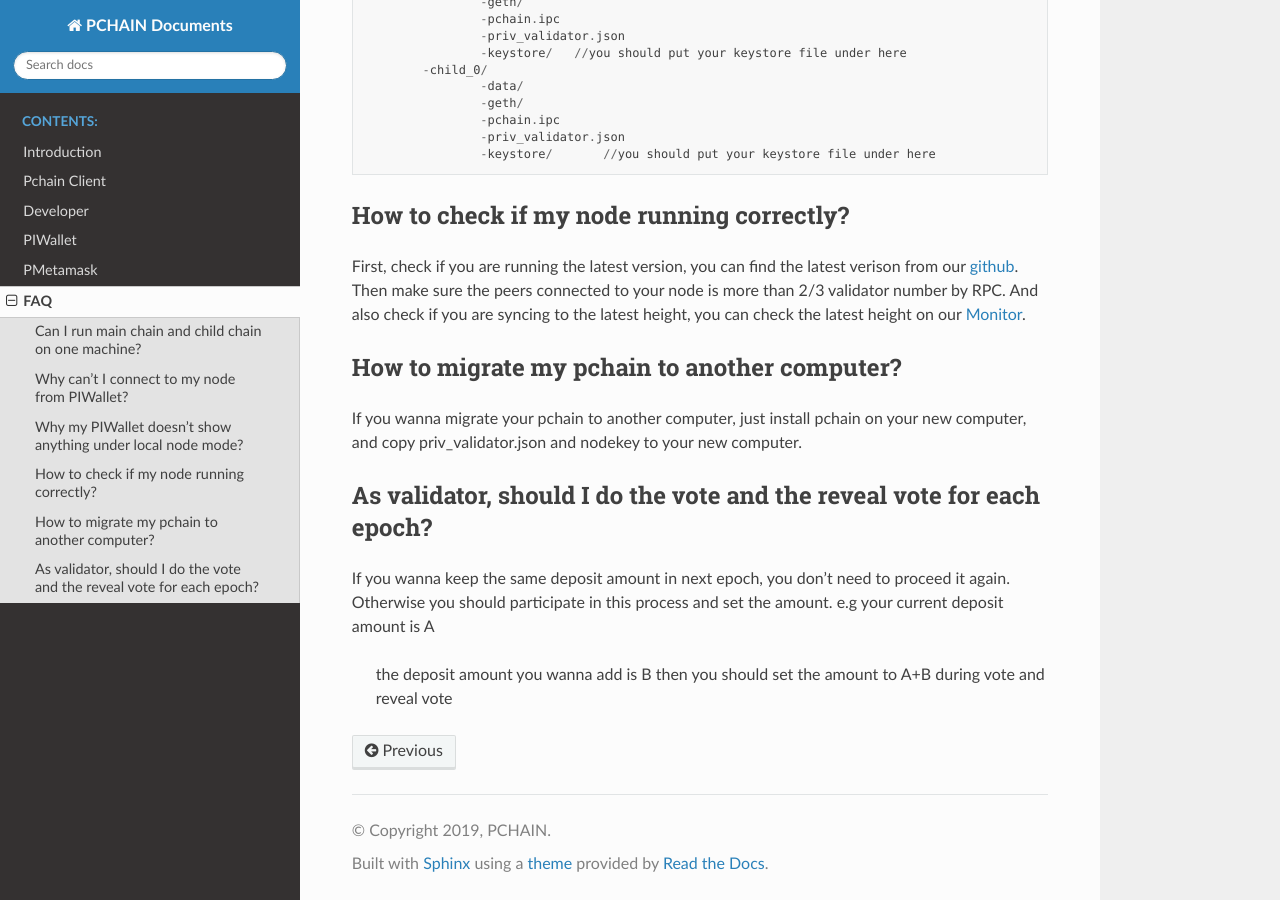
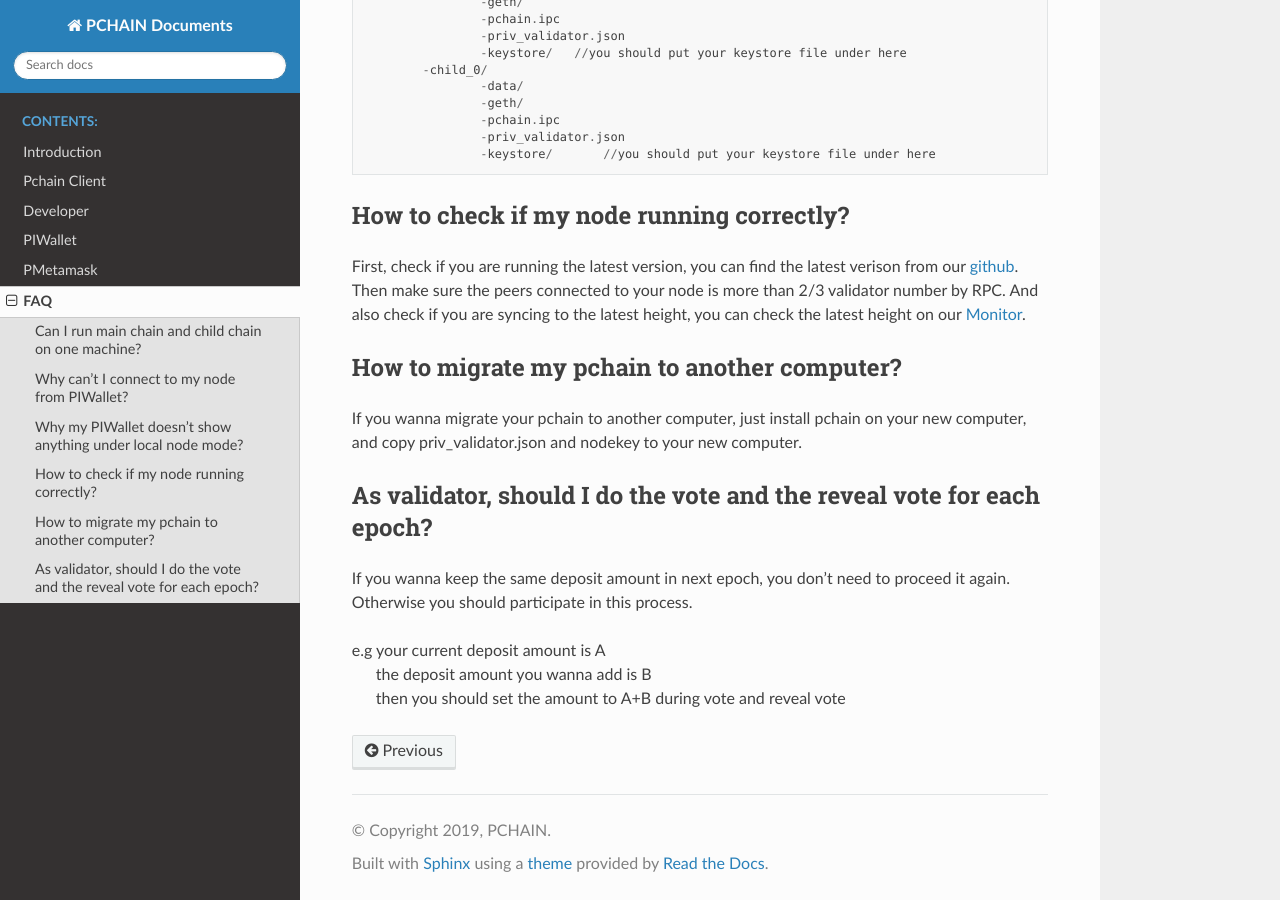
Before and after one commit to pchain-org/pchain-guide, a Sphinx documentation site: the page built from pchaindoc/source/FAQ/faq.rst, in a window 1280 px wide and 900 px high, scrolled down 1691 px. Built offline with Sphinx 7.4.7 and the Read the Docs theme 2.0.0, drawn with Linux system fonts in a browser that asks for light colours.

Commit message:
Update faq.rst

```diff
--- a/pchaindoc/source/FAQ/faq.rst
+++ b/pchaindoc/source/FAQ/faq.rst
@@ -69,7 +69,8 @@
 ----------------------------------------------------------------------
 As validator, should I do the vote and the reveal vote for each epoch?
 ----------------------------------------------------------------------
-If you wanna keep the same deposit amount in next epoch, you don't need to proceed it again. Otherwise you should participate in this process and set the amount.
-e.g your current deposit amount is A
-    the deposit amount you wanna add is B
-    then you should set the amount to A+B during vote and reveal vote
+If you wanna keep the same deposit amount in next epoch, you don't need to proceed it again. Otherwise you should participate in this process.
+
+| e.g your current deposit amount is A
+|     the deposit amount you wanna add is B
+|     then you should set the amount to A+B during vote and reveal vote
```
